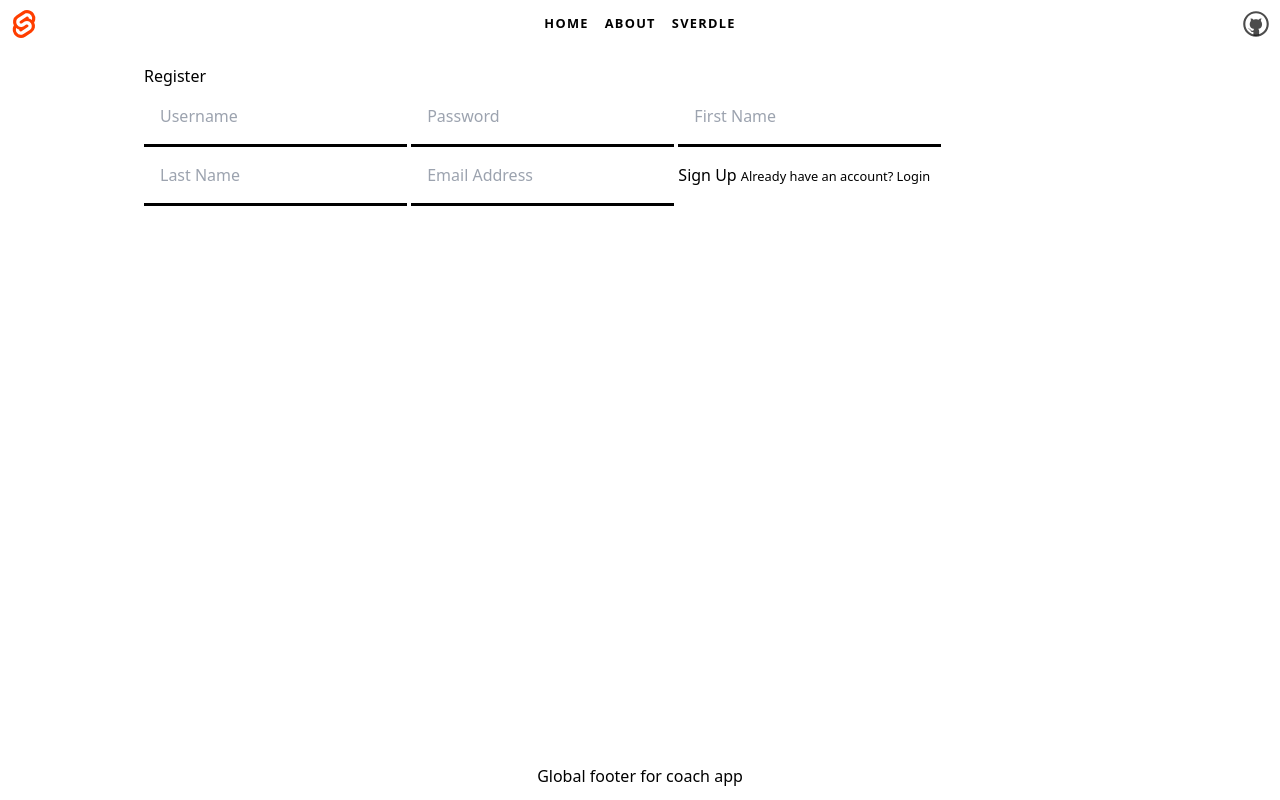
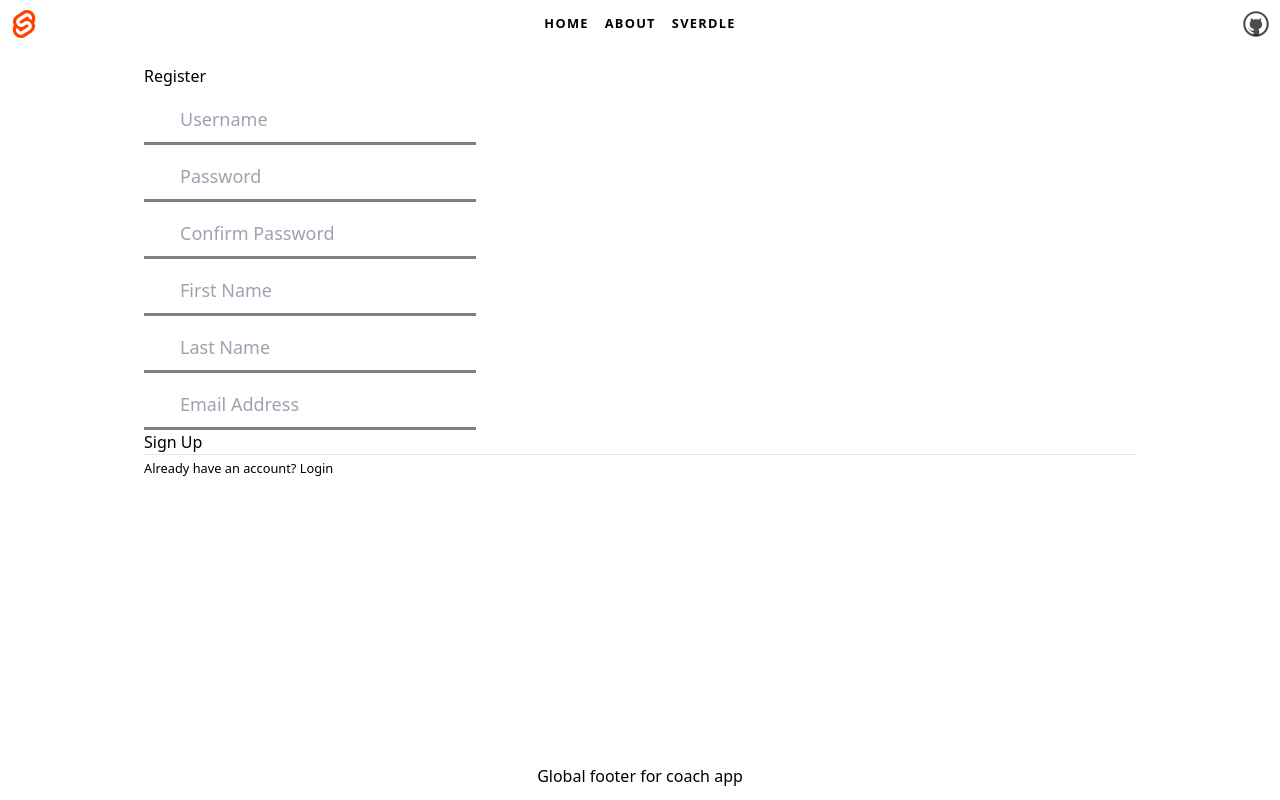
Before and after one commit to sg55kg/coach_app, a SvelteKit app in the folder client/: page /register in a window 1280 px wide. Built offline with nearby package versions, Linux system fonts and the light colour scheme.

Commit message:
Added form validation to register form

```diff
--- a/client/package.json
+++ b/client/package.json
@@ -28,6 +28,7 @@
 	"dependencies": {
 		"axios": "^1.1.3",
 		"devalue": "^4.2.0",
-		"keycloak-js": "^20.0.1"
+		"keycloak-js": "^20.0.1",
+		"zod": "^3.19.1"
 	}
 }
--- a/client/src/routes/register/+page.server.ts
+++ b/client/src/routes/register/+page.server.ts
@@ -1,12 +1,69 @@
 import type {Action, Actions} from "@sveltejs/kit";
 import {redirect} from "@sveltejs/kit";
+import {z} from 'zod'
+import type {ZodError} from 'zod'
 
+const registerSchema = z.object({
+    username: z
+        .string({ required_error: 'Username is required' })
+        .min(3, { message: 'Username must be at least 3 characters' })
+        .max(30)
+        .trim(),
+    password: z
+        .string({ required_error: 'Password is required' })
+        .min(8, { message: 'Password must be at least 8 characters' }),
+    passwordConfirm: z
+        .string({ required_error: 'Password confirmation is required' }),
+    email: z
+        .string({ required_error: 'Email is required' })
+        .min(1)
+        .max(50)
+        .email({ message: 'Must be a valid email address' }),
+    firstName: z
+        .string({ required_error: 'First name is required' })
+        .min(1)
+        .max(50)
+        .trim(),
+    lastName: z
+        .string({ required_error: 'Last name is required' })
+        .min(1)
+        .max(50)
+        .trim()
+}).superRefine(({ password, passwordConfirm }, ctx) => {
+    if (password !== passwordConfirm) {
+        ctx.addIssue({
+            code: 'custom',
+            message: 'Passwords must be matching',
+            path: ['passwordConfirm']
+        })
+    }
+})
+
+interface RegisterData extends FormData {
+    username: string,
+    password: string,
+    passwordConfirm: string,
+    email: string,
+    firstName: string,
+    lastName: string,
+}
 
 export const actions: Actions = {
     default: async ({ request }) => {
 
-        const data = await request.formData()
-
+        const data = Object.fromEntries(await request.formData())
+        try {
+            const validated = registerSchema.parse(data)
+        } catch (e: any) {
+            console.log(e.errors[0].path)
+            const { fieldErrors: errors } = (e as ZodError).flatten()
+            const { password, passwordConfirm, ...rest } = data
+            console.log(errors)
+            return {
+                data: rest,
+                errors
+            }
+        }
         try {
             const res = await fetch(`http://localhost:8180/auth/register`, {
                 method: 'POST',
@@ -14,16 +71,14 @@ export const actions: Actions = {
                     'Content-Type': 'application/json'
                 },
                 body: JSON.stringify({
-                    username: data.get('username'), //username,
-                    password: data.get('password'),
-                    firstName: data.get('first-name'),
-                    lastName: data.get('last-name'),
-                    email: data.get('email'),
+                    username: data['username'], //username,
+                    password: data['password'],
+                    firstName: data['first-name'],
+                    lastName: ['last-name'],
+                    email: data['email'],
                     role: 'athlete'
                 })
-
             })
-
         } catch (e) {
             return { error: e}
         }
--- a/client/src/routes/register/+page.svelte
+++ b/client/src/routes/register/+page.svelte
@@ -1,6 +1,6 @@
 <script lang="ts">
     import {enhance} from '$app/forms'
-
+    export let form
 </script>
 
 <form method="POST" use:enhance={() => {
@@ -9,16 +9,74 @@
     }
 }}>
 
-    <div class="bg-white border-white p-4 px-8 flex flex-col justify-items-center">
-        <h1 class="font-extrabold text-3xl pb-2">Register</h1>
-        <input name="username" type="text" placeholder="Username" class="register-input">
-        <input name="password" type="password" placeholder="Password" class="register-input">
-        <input name="first-name" type="text" placeholder="First Name" class="register-input">
-        <input name="last-name" type="text" placeholder="Last Name" class="register-input">
-        <input name="email" type="text" placeholder="Email Address" class="register-input">
-        <button class="m-auto mt-6 p-2 bg-yellow-400 hover:bg-yellow-600">
+    <div class="bg-white border-white p-4 px-8 flex flex-col justify-items-center content-center">
+        <h1 class="font-extrabold text-3xl pb-2">
+            Register
+        </h1>
+        <div class="flex justify-center flex-col m-auto">
+            <input name="username"
+                   type="text"
+                   placeholder="Username"
+                   class={!form?.errors?.username ? 'register-input' : 'input-error'}
+                   autocomplete="off"
+                   value={form?.data?.username ?? ''}>
+            {#if form?.errors?.username}
+                <small class="label-text-alt text-red-500">{form?.errors?.username[0]}</small>
+            {/if}
+        </div>
+        <div class="flex justify-center flex-col m-auto">
+            <input name="password"
+                   type="password"
+                   placeholder="Password"
+                   class={!form?.errors?.password ? 'register-input' : 'input-error'}>
+            {#if form?.errors?.password}
+                <small class="label-text-alt text-red-500">{form?.errors?.password[0]}</small>
+            {/if}
+        </div>
+        <div class="flex justify-center flex-col m-auto">
+            <input name="passwordConfirm"
+                   type="password"
+                   placeholder="Confirm Password"
+                   class={!form?.errors?.passwordConfirm ? 'register-input' : 'input-error'}>
+            {#if form?.errors?.passwordConfirm}
+                <small class="label-text-alt text-red-500">{form?.errors?.passwordConfirm[0]}</small>
+            {/if}
+        </div>
+        <div class="flex justify-center flex-col m-auto">
+            <input name="firstName"
+                   type="text"
+                   placeholder="First Name"
+                   class={!form?.errors?.firstName ? 'register-input' : 'input-error'}
+                   value={form?.data?.firstName ?? ''}>
+            {#if form?.errors?.firstName}
+                <small class="label-text-alt text-red-500">{form?.errors?.firstName[0]}</small>
+            {/if}
+        </div>
+        <div class="flex justify-center flex-col m-auto">
+            <input name="lastName"
+                   type="text"
+                   placeholder="Last Name"
+                   class={!form?.errors?.lastName ? 'register-input' : 'input-error'}
+                   value={form?.data?.lastName ?? ''}>
+            {#if form?.errors?.lastName}
+                <small class="label-text-alt text-red-500">{form?.errors?.lastName[0]}</small>
+            {/if}
+        </div>
+        <div class="flex justify-center flex-col m-auto">
+            <input name="email"
+                   type="text"
+                   placeholder="Email Address"
+                   class={!form?.errors?.email ? 'register-input' : 'input-error'}
+                   value={form?.data?.email ?? ''}>
+            {#if form?.errors?.email}
+                <small class="label-text-alt text-red-500">{form?.errors?.email[0]}</small>
+            {/if}
+        </div>
+
+        <button class="m-auto my-6 p-2 bg-yellow-400 hover:bg-yellow-600">
             Sign Up
         </button>
+        <hr>
         <small class="m-auto pt-4 font-semibold">
             Already have an account? <a class="text-teal-500" href="/login">Login</a>
         </small>
@@ -27,13 +85,24 @@
 
 <style>
     .register-input {
-        padding: 1em;
-        border-bottom: 3px solid black;
+        border-bottom: 3px solid gray;
         transition: border-bottom-color .25s linear;
+        padding: 1em 2em .5em;
+        font-size: 18px;
     }
 
     .register-input:focus {
         border-bottom: 3px solid deepskyblue;
         outline: none;
     }
+
+    .input-error {
+        border-bottom: 3px solid red;
+        padding: 1em 2em .5em;
+        font-size: 18px;
+    }
+
+    .input-error:focus {
+        outline: none;
+    }
 </style>
```
Also changed, not shown: 1 other file (tests, documents, lock files or other folders).
